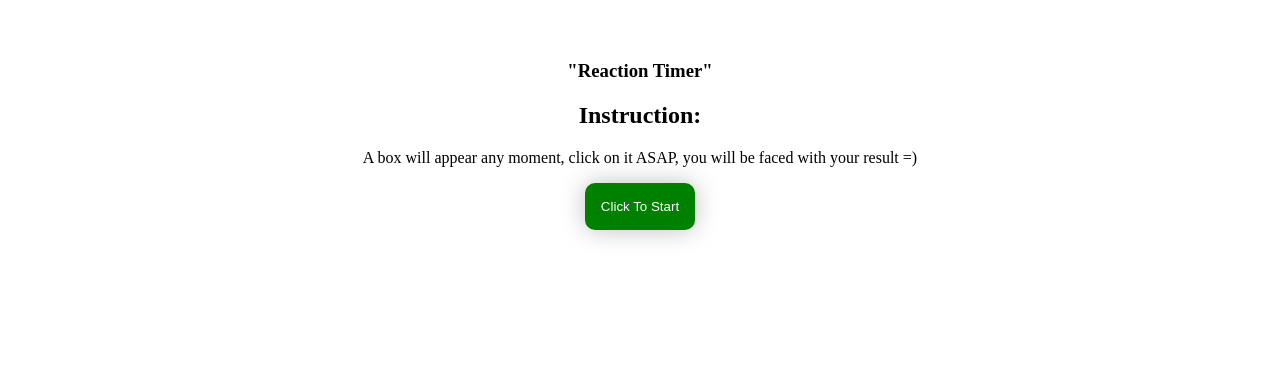
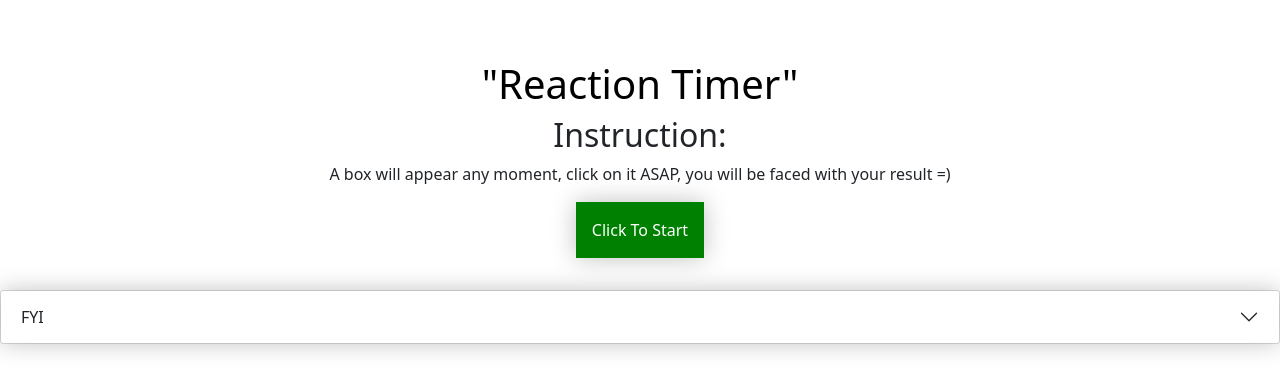
Before and after one commit to negarmiralaie/reaction-timer-using-vue, a Vue app: page / in a window 1280 px wide. Shown: the top 392 px of the page. Built offline with nearby package versions, Linux system fonts and the light colour scheme.

Commit message:
added FYI component

```diff
--- a/package.json
+++ b/package.json
@@ -11,6 +11,7 @@
     "@fortawesome/fontawesome-svg-core": "^1.2.36",
     "@fortawesome/free-solid-svg-icons": "^5.15.4",
     "@fortawesome/vue-fontawesome": "^3.0.0-5",
+    "bootstrap": "^5.1.3",
     "core-js": "^3.6.5",
     "vue": "^3.0.0"
   },
--- /dev/null
+++ b/src/components/PageContent/FYI/FYI.vue
@@ -0,0 +1,36 @@
+<template>
+    <div class="accordion" id="accordionExample">
+  <div class="accordion-item">
+    <h2 class="accordion-header" id="headingTwo">
+      <button class="accordion-button collapsed" type="button" data-bs-toggle="collapse" data-bs-target="#collapseTwo" aria-expanded="false" aria-controls="collapseTwo">
+        FYI
+      </button>
+    </h2>
+    <div id="collapseTwo" class="accordion-collapse collapse" aria-labelledby="headingTwo" data-bs-parent="#accordionExample">
+      <div class="accordion-body">
+        <p>This activity is for improving <a href="https://www.sciencedirect.com/topics/psychology/sustained-attention">sustained attention</a> through <a href="https://moodyneuro.org/attention-process-training/">APT</a>. You may add some noise to this activity so you would help your <a href="https://www.mentalup.co/blog/selective-attention">selective attention</a> as well &#128512;</p>
+      </div>
+    </div>
+  </div>
+</div>
+</template>
+
+<script>
+export default {
+    name: 'FYI',
+    components:{}
+}
+</script>
+
+<style scoped>
+
+.accordion{
+    margin: 2rem 0;
+}
+
+a{
+    font-weight: bold;
+    color: inherit;
+}
+
+</style>
--- a/src/components/PageContent/PageContent.vue
+++ b/src/components/PageContent/PageContent.vue
@@ -4,18 +4,19 @@
     <button @click="start">Click To Start</button>
   </section>
   <Box v-if="isGameStarted" :delay="delay" @isEnded="end"/>
-
   <Results :reactionTime="reactionTime" @isResultsShown="showResults" v-if="isResultsShown"/>
+  <FYI/>
 </template>
 
 <script>
 import PageDetails from '../PageContent/PageDetails/PageDetails.vue'
 import Box from '../PageContent/Box/Box.vue'
 import Results from '../PageContent/Results/Results.vue'
+import FYI from '../PageContent/FYI/FYI.vue'
 
 export default {
   name: 'PageContent',
-  components: {PageDetails ,Box, Results},
+  components: {PageDetails ,Box, Results, FYI},
 
   data(){
       return{
```
Also changed, not shown: src/main.js (+3 -7 lines), 1 other file (tests, documents, lock files or other folders).
